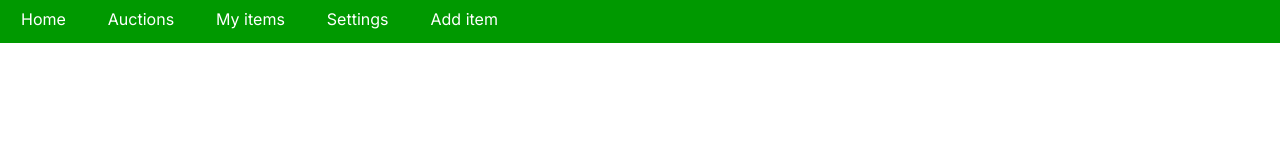
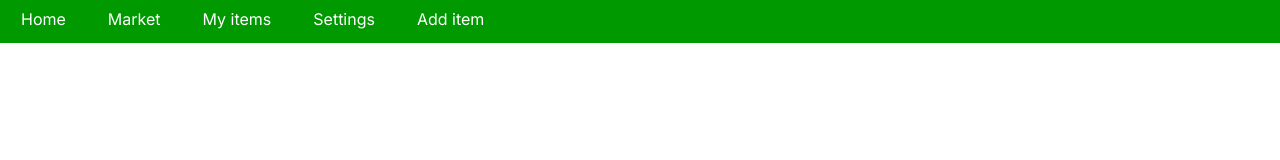
Before and after one commit to WMS-DEV/hackyeah2022-frontend, a React (Create React App) app in the folder hackyeah2022/: page /user/navigation in a window 1280 px wide. Shown: the top 160 px of the page. Built offline with nearby package versions, Linux system fonts and the light colour scheme; sample sign-in values are in the browser's storage.

Commit message:
Tiny chages

```diff
--- a/hackyeah2022/src/App.js
+++ b/hackyeah2022/src/App.js
@@ -28,7 +28,7 @@ const App = () => {
                 <Route path="charity-registration" element={<CharityRegistration/>}/>
                 <Route path="/user/*" element={<ProtectedRoute><User /></ProtectedRoute>}>
                     <Route path="market" element={<Market/>}/>
-                    <Route path="market/*" element={<Item/>}/>
+                    <Route path="market/item/*" element={<Item/>}/>
                     <Route path="home" element={<Home/>}/>
                     <Route path="navigation" element={<Navigation/>}/>
                     <Route path="new-item" element={<CreateItem/>}/>
--- a/hackyeah2022/src/components/Navigation/Navigation.jsx
+++ b/hackyeah2022/src/components/Navigation/Navigation.jsx
@@ -63,7 +63,7 @@ export const Navigation = () => {
         return(
             <nav className='mainNavbar'>
                 <div className={window.location.href.match('dashboard') ? 'underline' : 'no_underline'}><Link to="/user/dashboard">Home</Link></div>
-                <div className={window.location.href.match('market') ? 'underline' : 'no_underline'}><Link to="/user/market">Auctions</Link></div>
+                <div className={window.location.href.match('market') ? 'underline' : 'no_underline'}><Link to="/user/market">Market</Link></div>
                 <div className={window.location.href.match('my-items') ? 'underline' : 'no_underline'}><Link to="/user/my-items">My items</Link></div>
                 <div className={window.location.href.match('settings') ? 'underline' : 'no_underline'}><Link to="/user/settings">Settings</Link></div>
                 <div className={window.location.href.match('new-item') ? 'underline' : 'no_underline'}><Link to="/user/new-item">Add item</Link></div>
```
